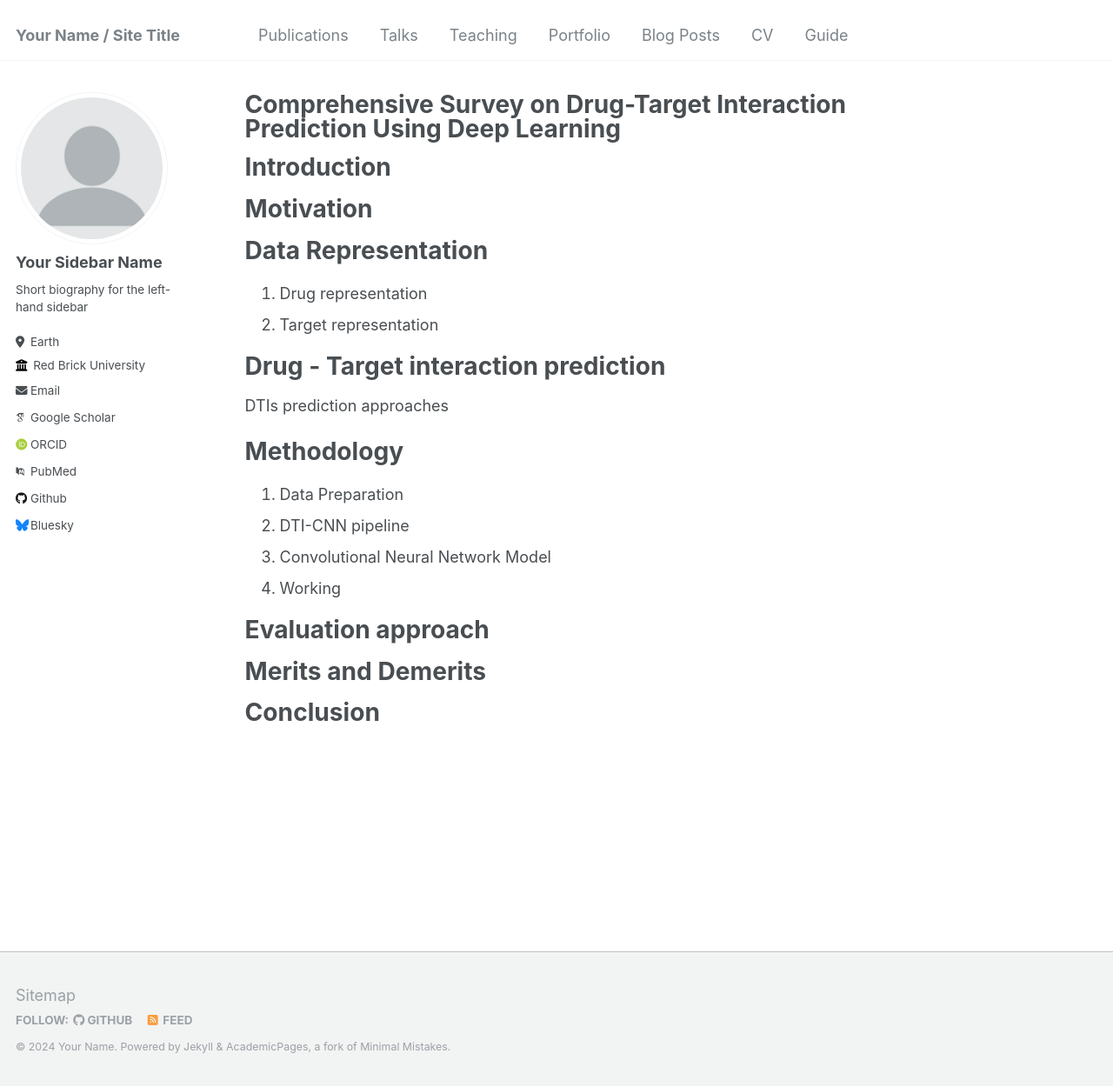
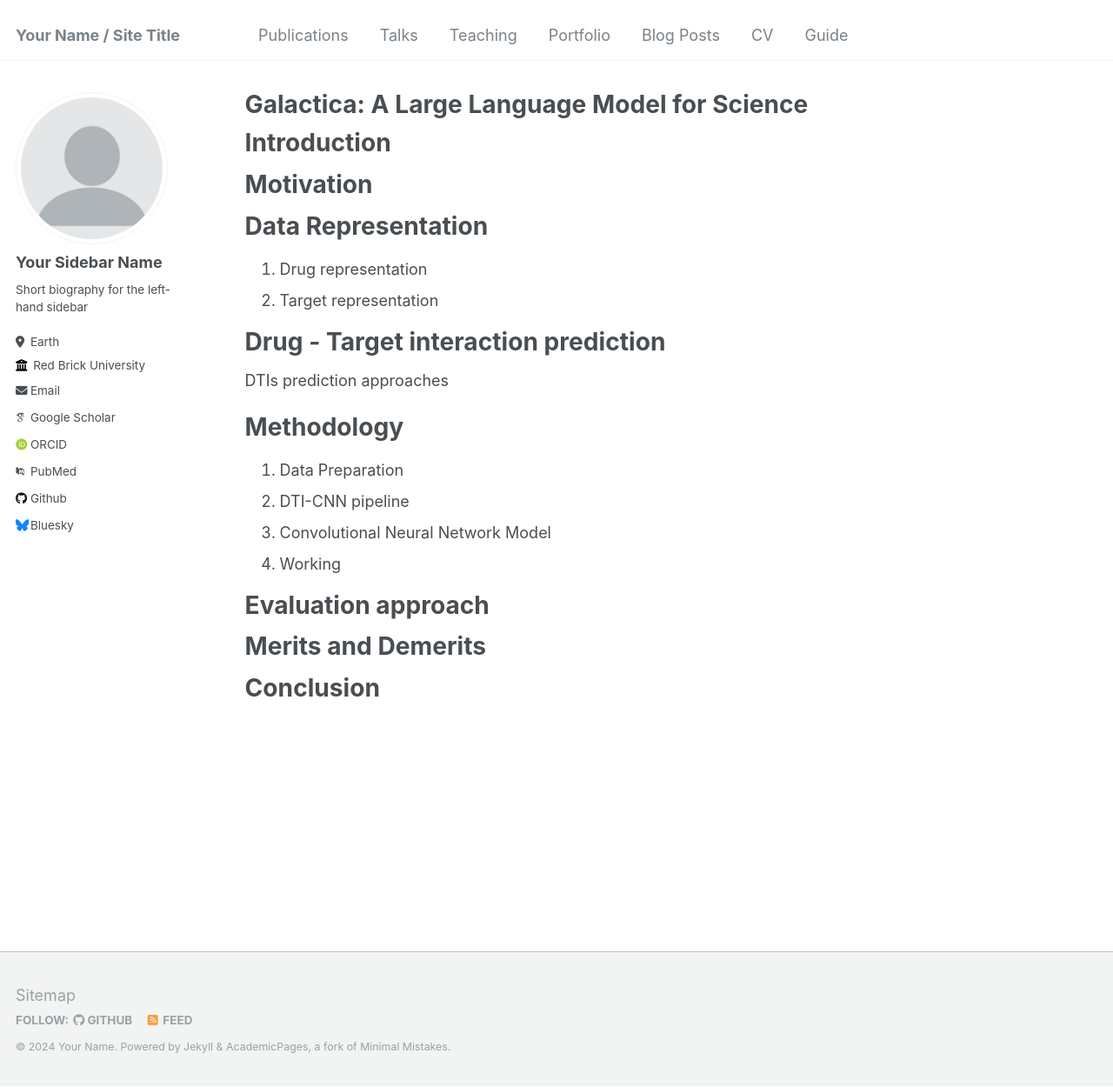
Before and after one commit to urvashithakre/urvashithakre.github.io, a Jekyll site: the page built from _pages/about.md, in a window 1280 px wide and 1250 px high. Shown: the whole window at 87% size. Built offline with Jekyll 4.4.1, drawn with Linux system fonts in a browser that asks for light colours; some web fonts are replaced.

Commit message:
Updated content

```diff
--- a/_pages/about.md
+++ b/_pages/about.md
@@ -1,6 +1,6 @@
 ---
 permalink: /
-title: "Comprehensive Survey on Drug-Target Interaction Prediction Using Deep Learning"
+title: "Galactica: A Large Language Model for Science"
 author_profile: true
 redirect_from:
   - /about/
```
